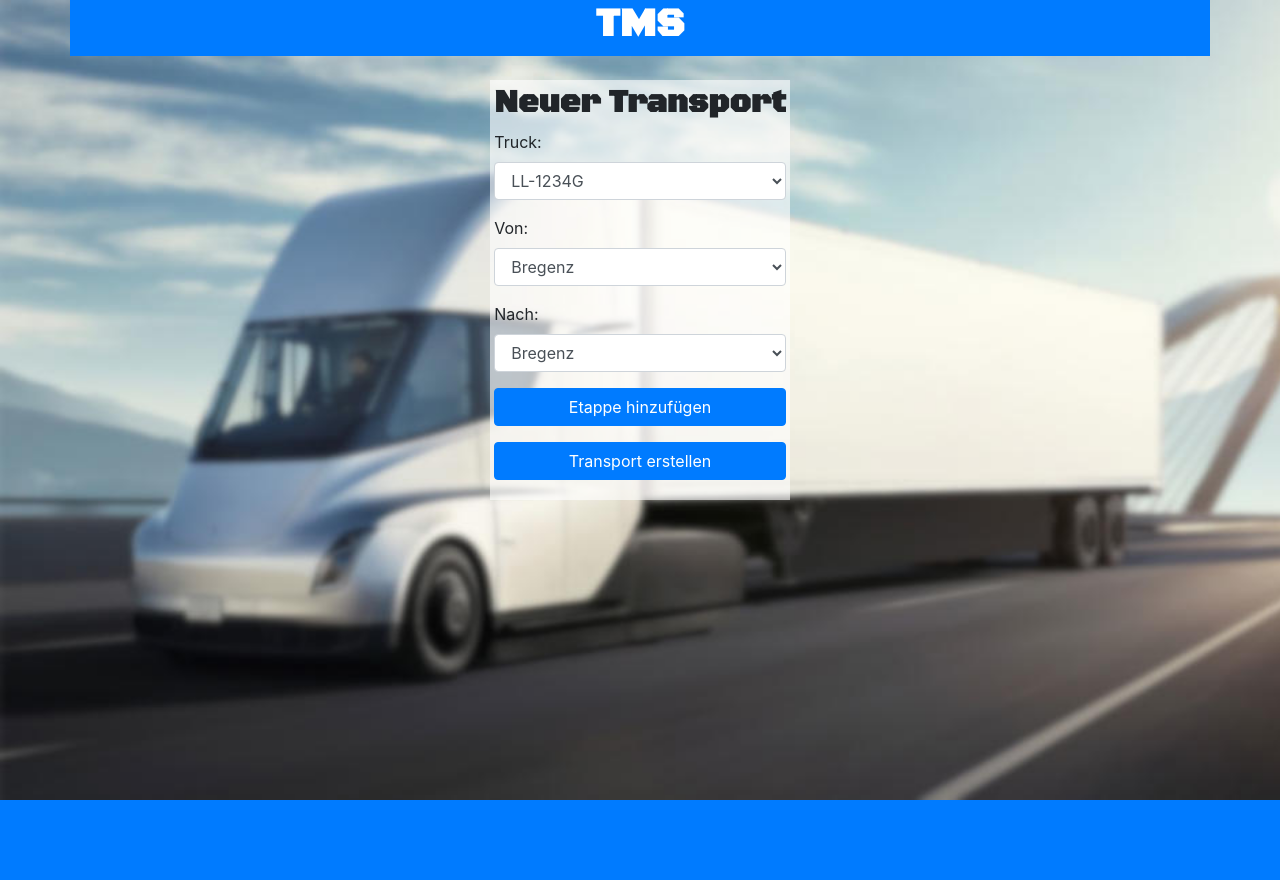
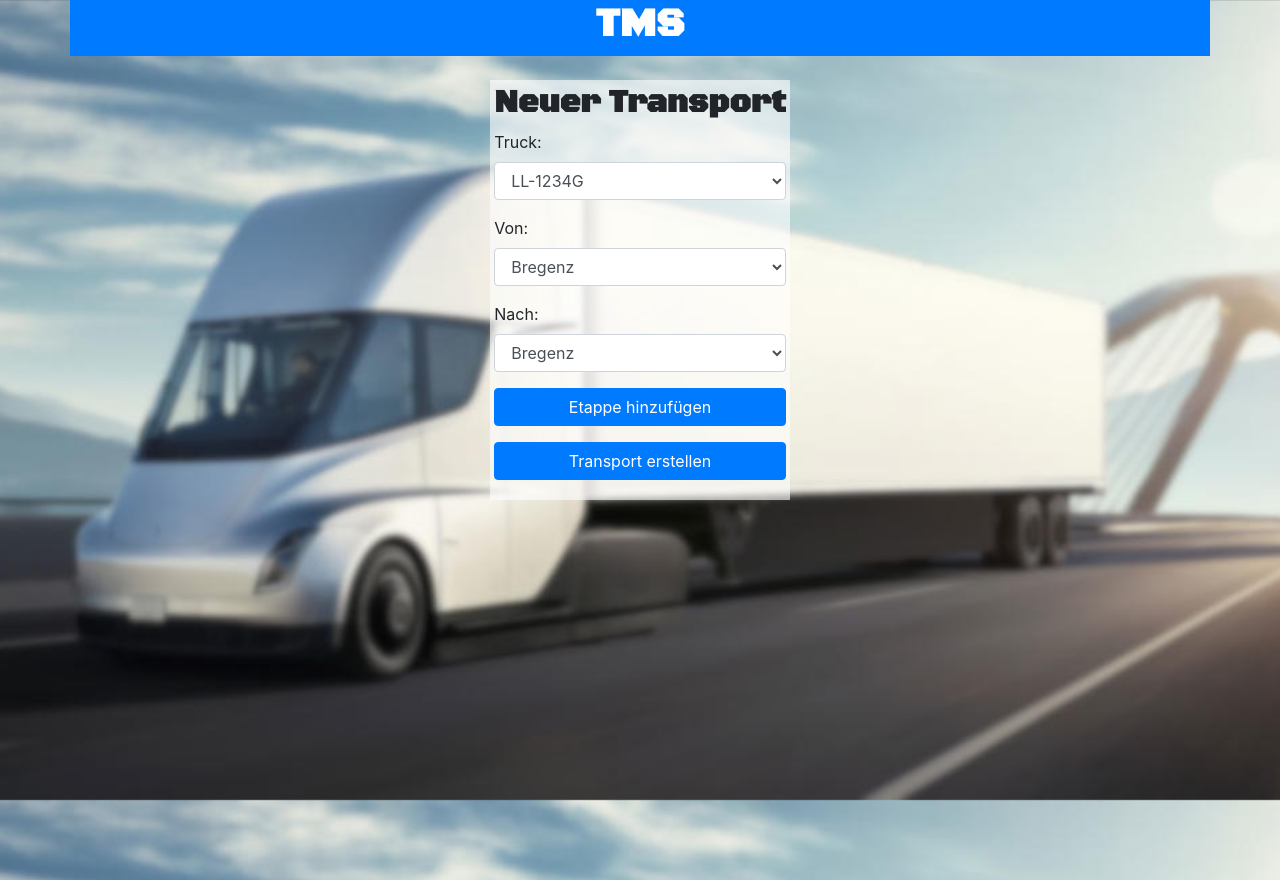
Before and after one commit to groiq/016-transport-management, a PHP site: page / in a window 1280 px wide. Before the commit the page ends 800 px from the top, so only its background shows below. Run offline with PHP 8.4, Linux system fonts and the light colour scheme; data comes from the database, SQL or seed files in the repository.

Commit message:
fiddling with fixed-position background image

```diff
--- a/css/styles.css
+++ b/css/styles.css
@@ -2,7 +2,7 @@
 @import url('https://fonts.googleapis.com/css?family=Black+Ops+One&display=swap');
 @import url('https://fonts.googleapis.com/css?family=Rubik+Mono+One&display=swap');
 
- body {
+html, body {
     height: 100%;
 }
 
```
